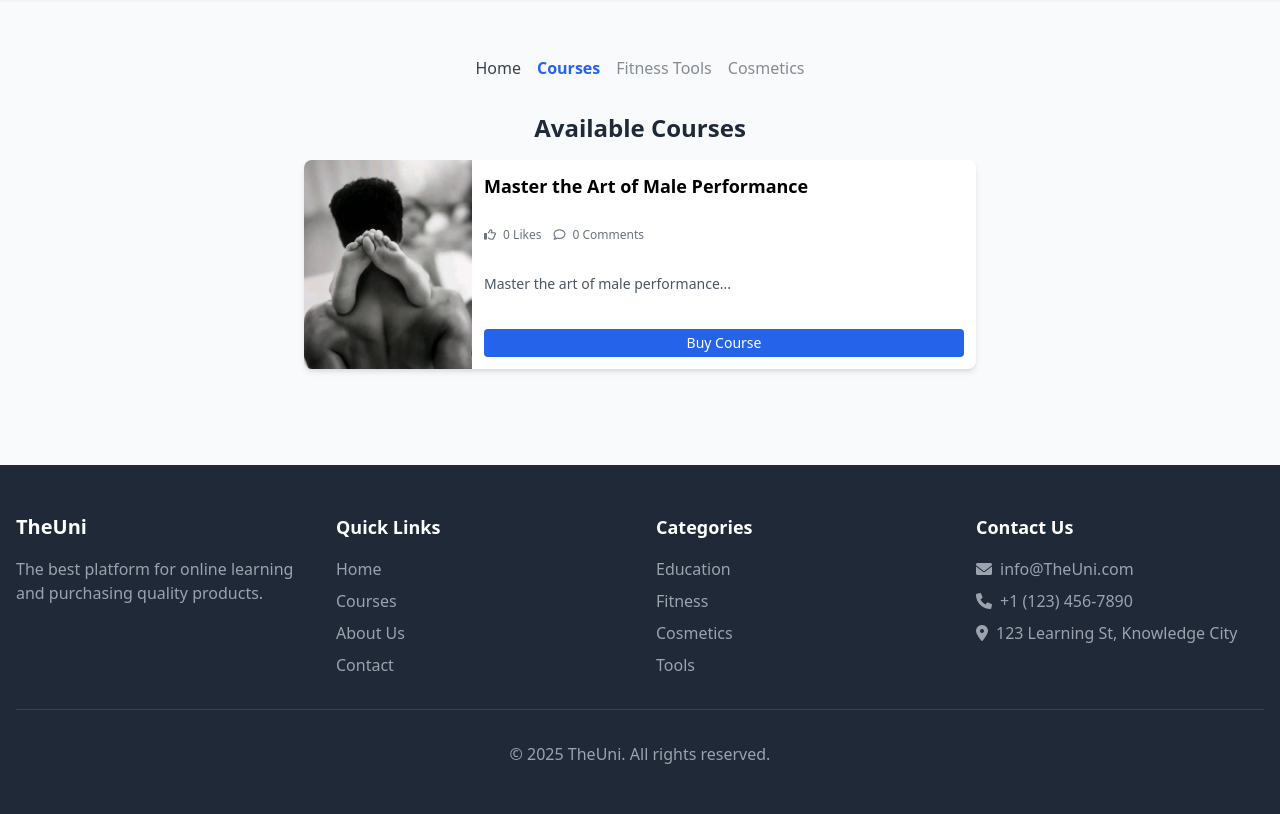
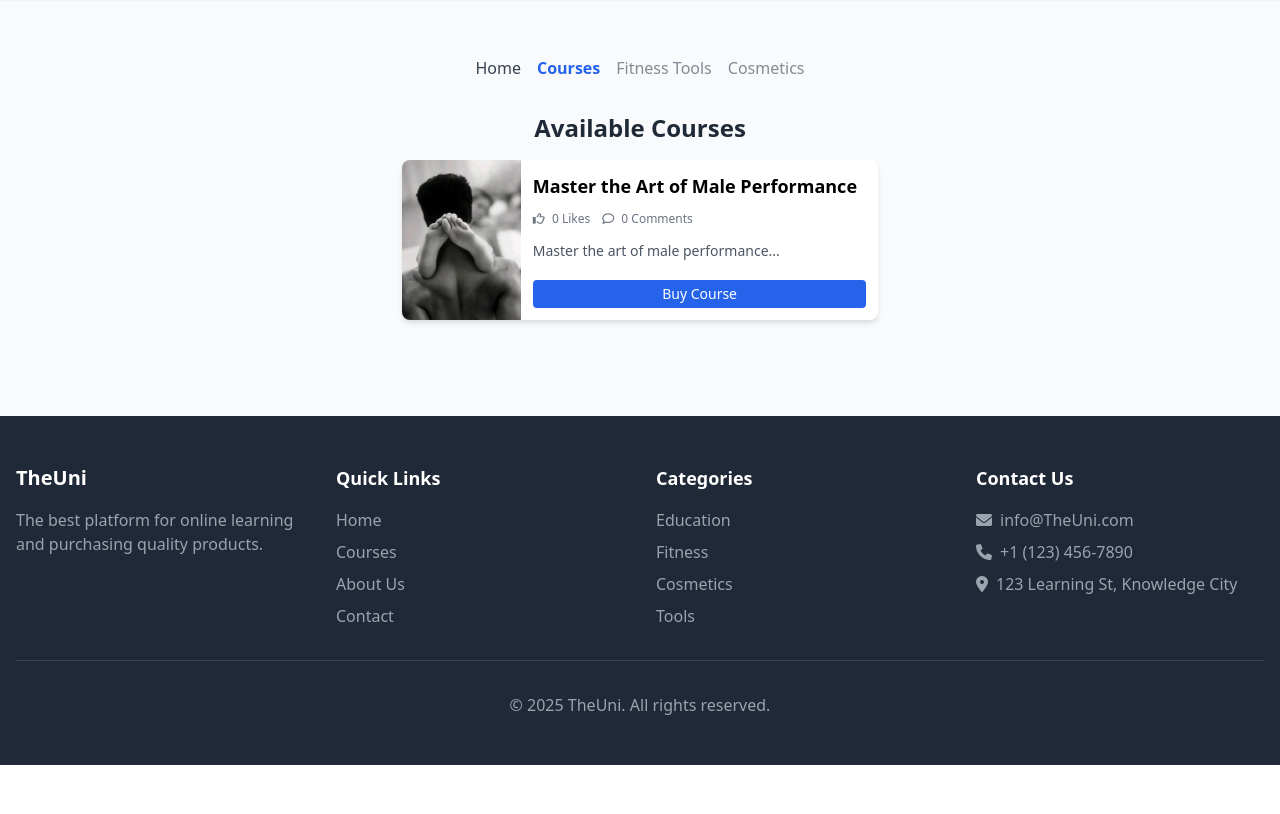
Before and after one commit to Raxan7/course_ecommerce, a Django app: page /courses/ in a window 1280 px wide. Shown: the part 64-878 px from the top of the page. After the commit the page ends 829 px from the top, so only its background shows below. Run offline with Django 5.2, Linux system fonts and the light colour scheme; a user stored in the database is signed in; data comes from the database, SQL or seed files in the repository; some libraries are stand-ins or nearby versions.

Commit message:
Added some modifications

```diff
--- a/core/templates/core/course_list.html
+++ b/core/templates/core/course_list.html
@@ -22,9 +22,9 @@
         <div class="grid grid-cols-1 gap-4 justify-items-center">
             {% for course_data in courses_with_prices %}
             {% with course=course_data.course %}
-            <div class="bg-white rounded-lg shadow-md overflow-hidden hover:shadow-lg transition-shadow duration-300 w-full max-w-2xl flex">
+            <div class="bg-white rounded-lg shadow-md overflow-hidden hover:shadow-lg transition-shadow duration-300 w-full max-w-3xl flex h-40">
                 <!-- Course Image -->
-                <img src="{{ course.image.url }}" alt="{{ course.title }}" class="w-1/4 h-auto object-cover">
+                <img src="{{ course.image.url }}" alt="{{ course.title }}" class="w-1/4 h-full object-cover">
 
                 <div class="p-3 flex flex-col justify-between w-3/4">
                     <!-- Course Title -->
--- a/core/templates/core/index.html
+++ b/core/templates/core/index.html
@@ -16,7 +16,7 @@
           <p class="text-gray-600 mb-4">Unlock the secrets to mastering confidence, dominance, and peak performance in every aspect of life.</p>
           <a href="{% url 'course_list' %}">
             <button class="bg-blue-500 text-white px-5 py-2 rounded-full hover:bg-blue-600 transition duration-300">
-              Sign In to Learn More
+              Buy Course
             </button>
           </a>
         </div>
```
